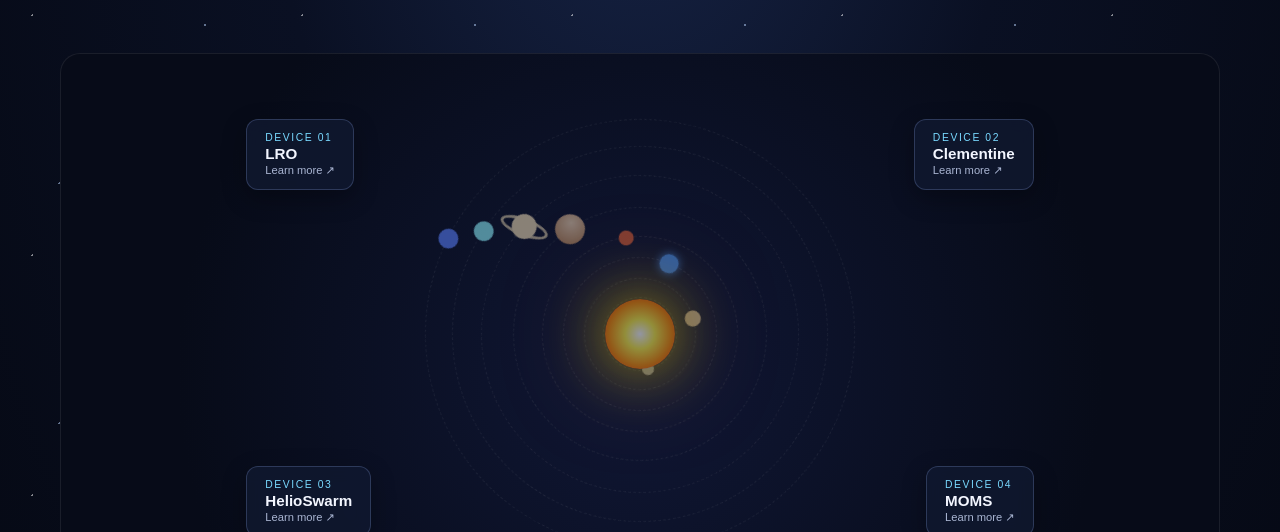
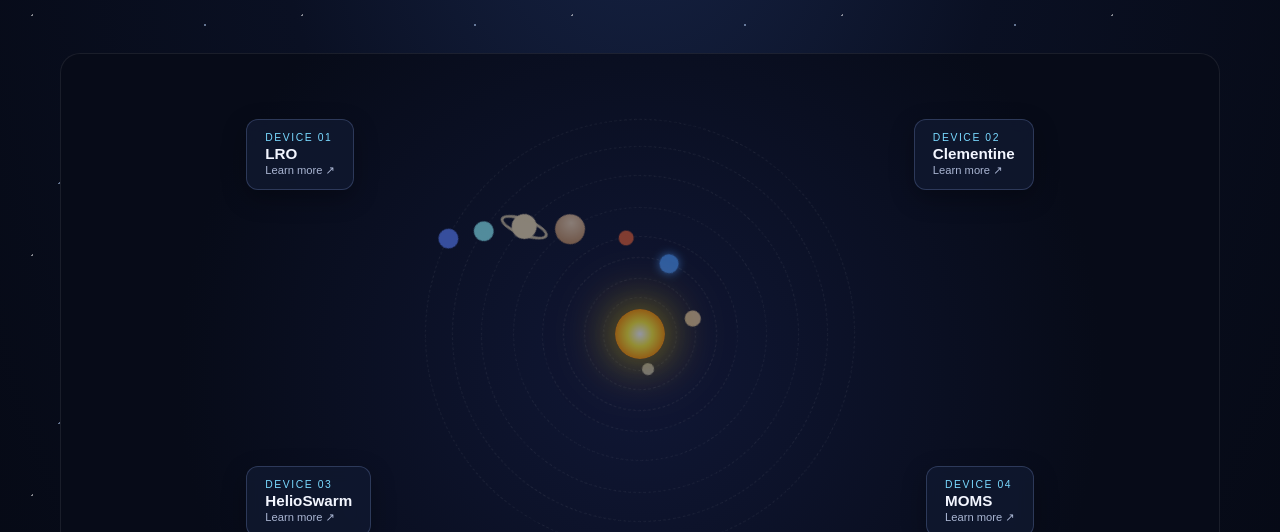
Before and after one commit to anc1dent/lunar-archive, a plain HTML site: page index.html in a window 1280 px wide. Shown: the part 268-800 px from the top of the page. Drawn offline with Linux system fonts and the light colour scheme.

Commit message:
Update style.css

```diff
--- a/css/style.css
+++ b/css/style.css
@@ -115,11 +115,11 @@ main {
 }
 
 .sun {
-  width: 70px;
-  height: 70px;
-  background: radial-gradient(circle, #ffffff 0%, #fff242 30%, #ff8c00 65%, #ff2200 100%);
+  width: 50px;
+  height: 50px;
+  background: radial-gradient(circle, #ffffff 0%, #fff033 35%, #ff9900 70%, #ff3300 100%);
   border-radius: 50%;
-  box-shadow: 0 0 60px rgba(255, 230, 0, 1), 0 0 110px rgba(255, 120, 0, 0.7);
+  box-shadow: 0 0 45px rgba(255, 230, 0, 0.95), 0 0 80px rgba(255, 140, 0, 0.6);
   position: absolute;
   z-index: 2;
 }
```
